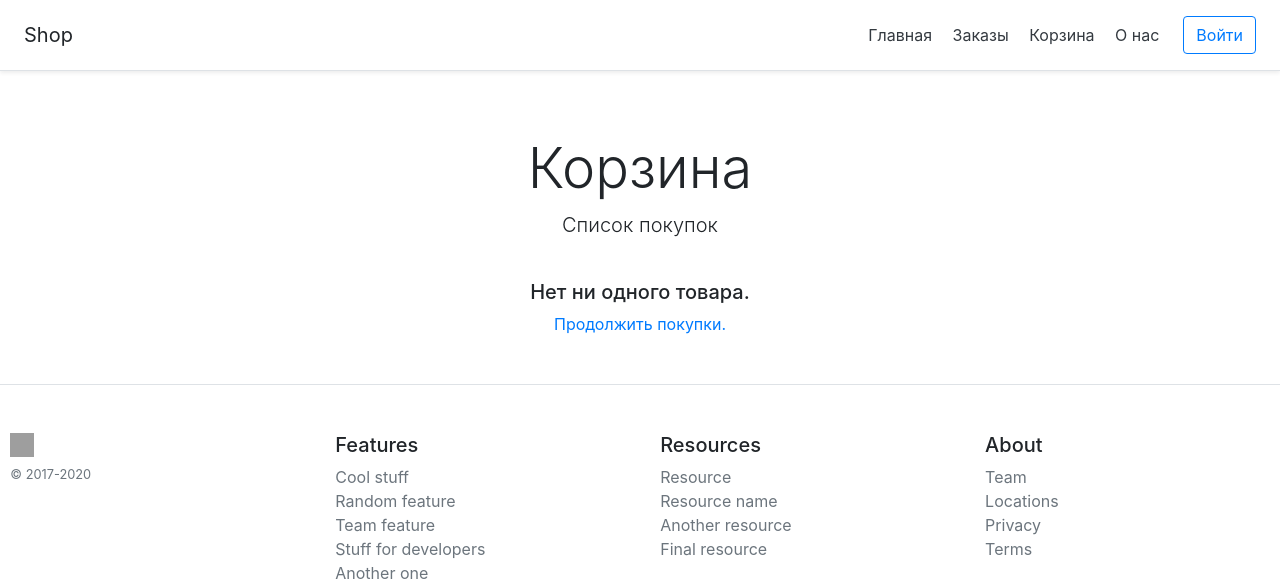
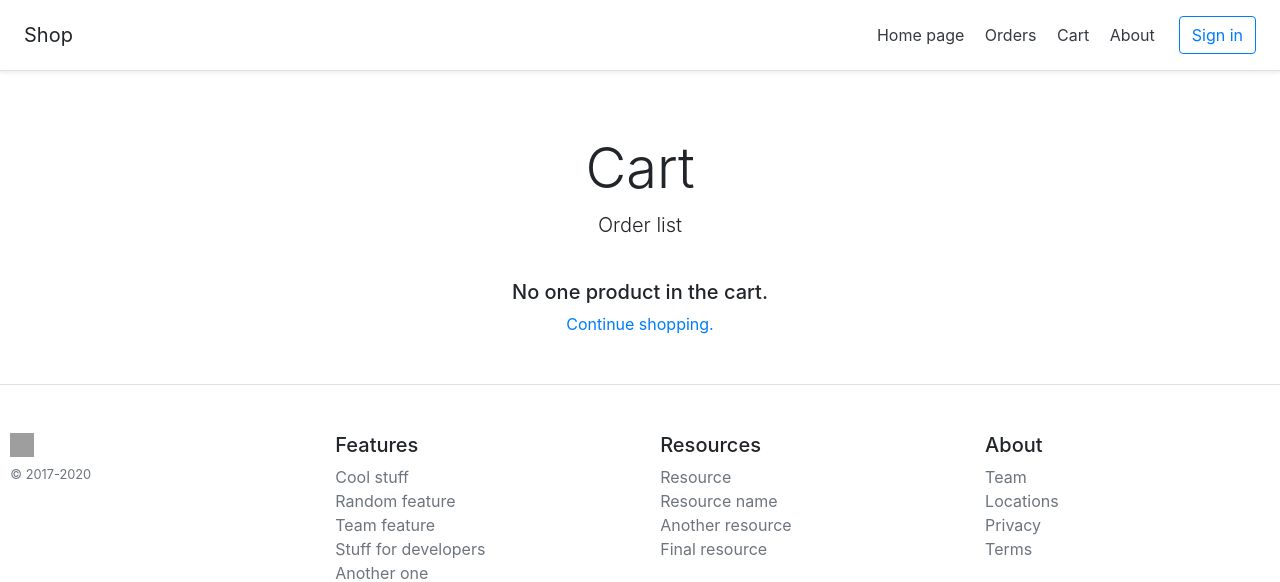
Before and after one commit to Putyak/Ecommerce, a Flask app: page /cart/ in a window 1280 px wide. Shown: the top 582 px of the page. Run offline with Flask 2, Linux system fonts and the light colour scheme; some libraries are stand-ins or nearby versions; grey boxes are pictures that could not be loaded.

Commit message:
Translate text to english

```diff
--- a/templates/about.html
+++ b/templates/about.html
@@ -2,10 +2,10 @@
 {% extends 'base.html' %}
 
 {% block title %}
-    <title>О нас</title>
+    <title>About</title>
 {% endblock %}
 
 
 {% block body %}
-<div class="container"><h1>О нас</h1></div>
+<div class="container"><h1>About</h1></div>
 {% endblock %}
--- a/templates/base.html
+++ b/templates/base.html
@@ -32,9 +32,9 @@
 <div class="d-flex flex-column flex-md-row align-items-center p-3 px-md-4 mb-3 bg-white border-bottom shadow-sm">
   <h5 class="my-0 mr-md-auto font-weight-normal">Shop</h5>
   <nav class="my-2 my-md-0 mr-md-3">
-    <a class="p-2 text-dark" href="/">Главная</a>
-    <a class="p-2 text-dark" href="/orders">Заказы</a>
-    <a class="p-2 text-dark" href="/cart">Корзина</a>
+    <a class="p-2 text-dark" href="/">Home page</a>
+    <a class="p-2 text-dark" href="/orders">Orders</a>
+    <a class="p-2 text-dark" href="/cart">Cart</a>
 
       {% if cart_counter|length < 1 %}
 
@@ -42,12 +42,12 @@
       <sup class="counter">{{cart_counter|sum(attribute='count')}}</sup>
       {% endif %}
 
-    <a class="p-2 text-dark" href="/about">О нас</a>
+    <a class="p-2 text-dark" href="/about">About</a>
   </nav>
   {% if auth_email|length < 1 %}
-  <a class="btn btn-outline-primary" href="/signin">Войти</a>
+  <a class="btn btn-outline-primary" href="/signin">Sign in</a>
   {% else %}
-  <a class="btn btn-outline-primary" href="/delete-auth/">Выйти</a>
+  <a class="btn btn-outline-primary" href="/delete-auth/">Sign out</a>
   {% endif %}
 
 </div>
--- a/templates/cart.html
+++ b/templates/cart.html
@@ -8,8 +8,8 @@
 
 {% block body %}
 <div class="pricing-header px-3 py-3 pt-md-5 pb-md-4 mx-auto text-center">
-  <h1 class="display-4">Корзина</h1>
-  <p class="lead">Список покупок</p>
+  <h1 class="display-4">Cart</h1>
+  <p class="lead">Order list</p>
 </div>
 
 <div class="container">
@@ -23,17 +23,17 @@
       </div>
       <div class="card-body">
         <div><img src="/img/{{ el.id }}" style="width: 100px; height: 100px; float:left;"></div>
-        <h1 class="card-title pricing-card-title">{{ el.price }}<small class="text-muted"> рублей</small></h1>
+        <h1 class="card-title pricing-card-title">{{ el.price }}<small class="text-muted"> USD</small></h1>
         <ul class="list-unstyled mt-3 mb-4">
           <li>{{ el.description }}</li>
         </ul>
           <div style="display: block; overflow: hidden; margin: 0 auto;">
               <div style="float: left; width: 100px">
                   <a href="/out-cart/{{ el.id }}" class="text-danger"
-                     style="width: 100px">Удалить</a>
+                     style="width: 100px">Delete</a>
               </div>
               <div style="float: right;">
-                  <label for="product_count" style="float: left; margin-right: 5px;">Кол-во: </label>
+                  <label for="product_count" style="float: left; margin-right: 5px;">Count: </label>
                   <select style="width: 45px;" name="product_count" id="product_count" onChange="window.location.href=this.value">
                       <option selected>
                           {% for i in cart_counter %}
@@ -63,19 +63,19 @@
 
    </div>
     <p>
-    <h3 type="tel" pattern="2-[0-9]{3}-[0-9]{3}">Итого: {{ product_sum_formated }}</h3></p>
+    <h3 type="tel" pattern="2-[0-9]{3}-[0-9]{3}">Total: {{ product_sum_formated }}</h3></p>
 </div>
 
 <form action="/checkout" method="get">
     <div class="container">
-        <button class="btn btn-success" type="submit">Сформировать заказ</button>
+        <button class="btn btn-success" type="submit">Checkout</button>
     </div>
 </form>
 
 {% else %}
 
 <div class="col-6 col-md">
-    <h5>Нет ни одного товара.</h5><a class="stretched-link" href="/">Продолжить покупки.</a>
+    <h5>No one product in the cart.</h5><a class="stretched-link" href="/">Continue shopping.</a>
 </div>
 </div>
 </div>
```
Also changed, not shown: templates/index.html (+5 -5 lines), templates/orders.html (+4 -4 lines).
